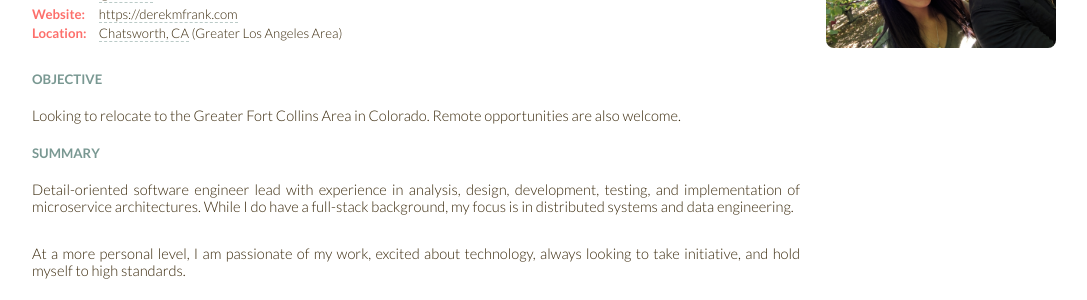
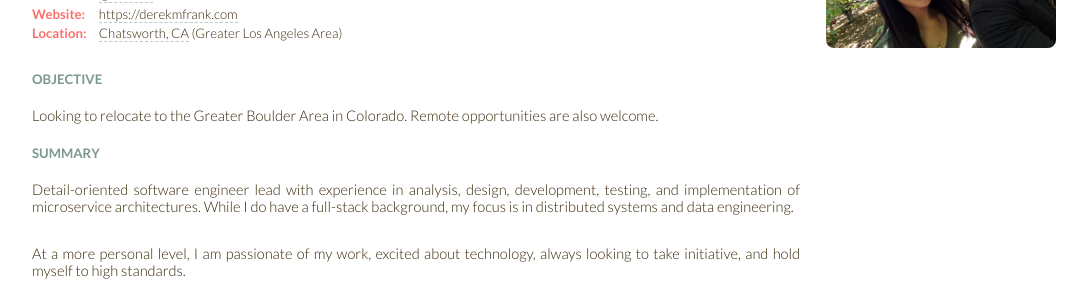
Before and after one commit to defrank/defrank.github.io, a Jekyll site: the page built from resume.html, in a window 1280 px wide. Shown: the part 175-475 px from the top of the page, without its empty margins (96-1183 px from the left). Built offline with Jekyll 4.4.1, drawn with Linux system fonts in a browser that asks for light colours.

Commit message:
chore(resume): Change desired relocation to Boulder, CO

```diff
--- a/resume.html
+++ b/resume.html
@@ -619,7 +619,7 @@ layout: blank
         <!--What skill set can I develop to enhance my career?-->
         <h3>Objective</h3>
 
-        <p>Looking to relocate to the Greater Fort Collins Area in Colorado.  Remote opportunities
+        <p>Looking to relocate to the Greater Boulder Area in Colorado.  Remote opportunities
         are also welcome.</p>
     </section>
 
```
